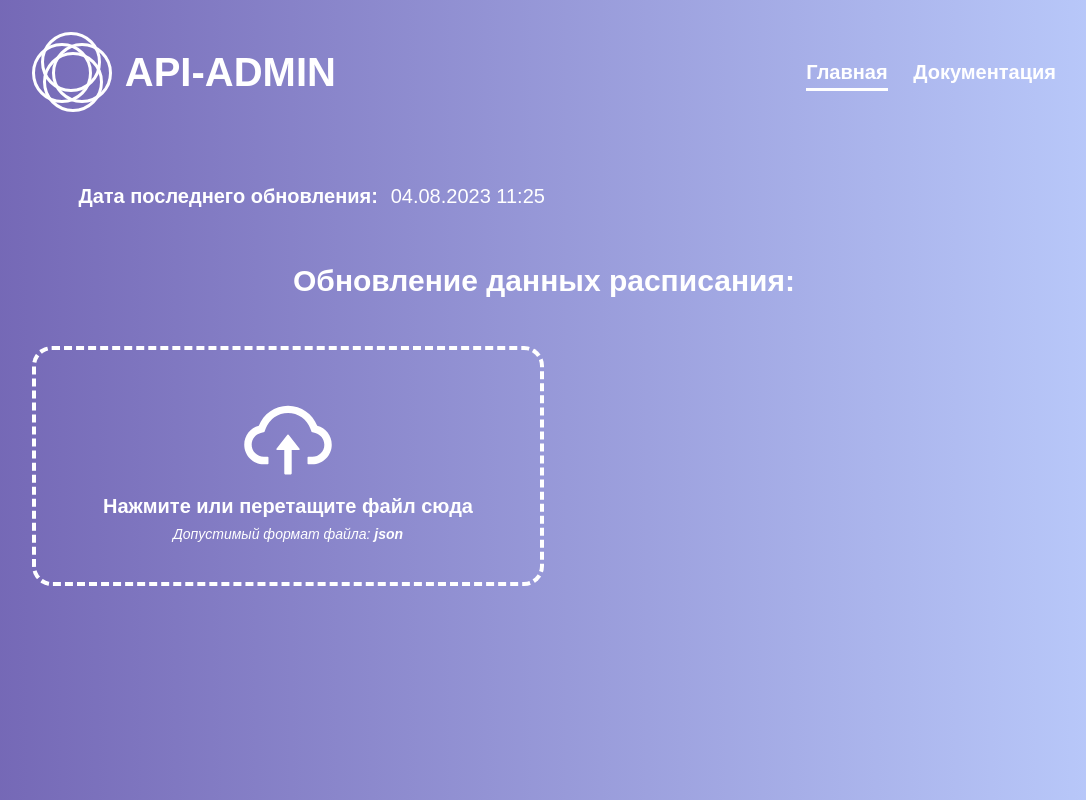
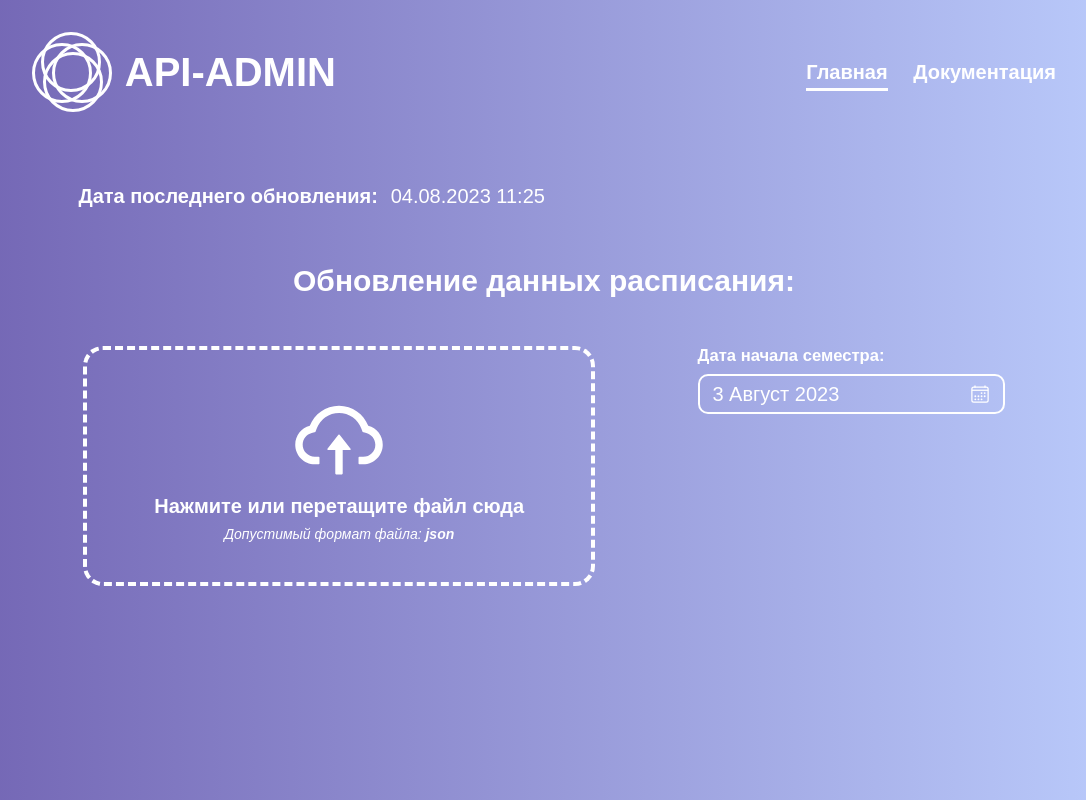
Before and after one commit to RipeCherries/sibsutis-student-api, a React (Create React App) app in the folder admin/: page / in a window 1280 px wide. Shown: the whole page, without its empty margins (96-1182 px from the left). Built offline with nearby package versions, Linux system fonts and the light colour scheme; some icons are missing.

Commit message:
Add calendar picker to page

```diff
--- a/admin/src/components/updateSection/UpdateSection.jsx
+++ b/admin/src/components/updateSection/UpdateSection.jsx
@@ -1,13 +1,22 @@
-import React from "react";
+import React, {useState} from "react";
 import "./update-section.css";
 import DropFileInput from "../drop-file-input/DropFileInput";
+import CalendarPicker from "../calendar-picker/CalendarPicker";
 
 const UpdateSection = () => {
+    const [date, setDate] = useState(new Date());
+
     return (
         <section className="update-section">
             <h2 className="update-section__title">Обновление данных расписания:</h2>
-            <div className="update-section__file-upload">
-                <DropFileInput />
+            <div className="update-section__controls">
+                <div className="update-section__file-upload">
+                    <DropFileInput />
+                </div>
+                <div className="update-section__date-picker">
+                    <h5 className="update-section__date-picker__title">Дата начала семестра:</h5>
+                    <CalendarPicker value={date} onChange={setDate} />
+                </div>
             </div>
         </section>
     )
--- a/admin/src/components/updateSection/update-section.css
+++ b/admin/src/components/updateSection/update-section.css
@@ -6,3 +6,16 @@
     text-align: center;
     margin-bottom: 6vh;
 }
+
+.update-section__controls {
+    display: flex;
+    justify-content: space-around;
+}
+
+.update-section__date-picker {
+    /*margin-left: 4vw;*/
+}
+
+.update-section__date-picker__title {
+    margin-bottom: 1vh;
+}
```
